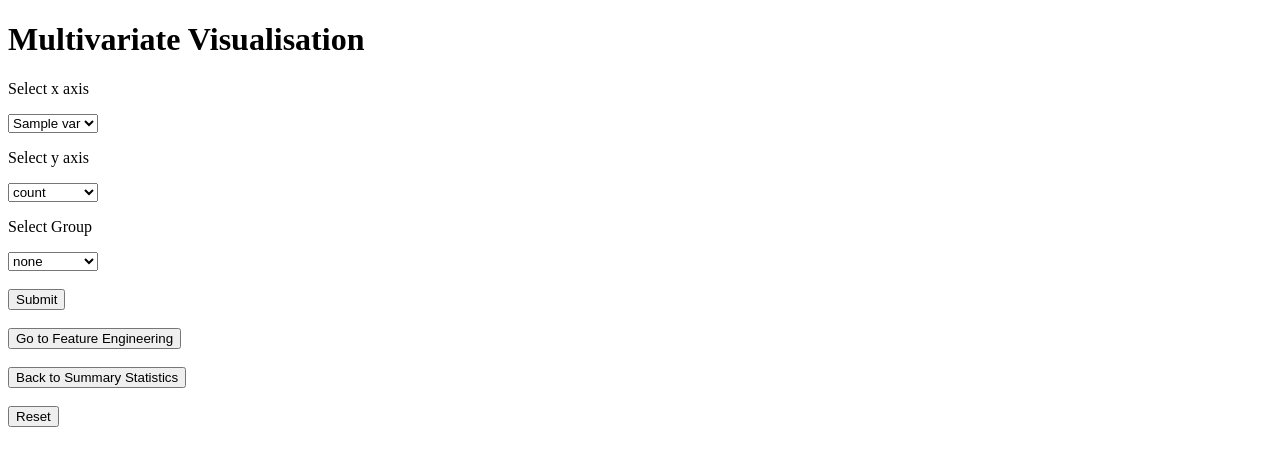
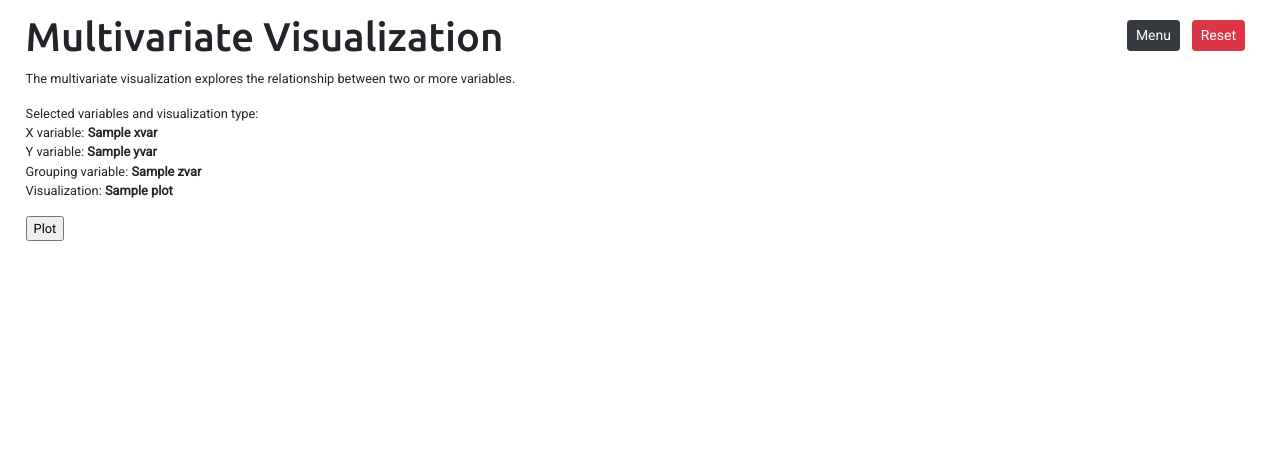
Before and after one commit to felicialeow/cs50project, a Flask app: template templates/selectmultivar.html in a window 1280 px wide. Shown: the top 466 px of the page. Run offline with Flask 2, Linux system fonts and the light colour scheme; the template is opened without the code that fills it: most values are stand-ins (such as "Sample title", 1, 10 or a date in 2020); some libraries are stand-ins or nearby versions.

Commit message:
update select multiple variables, added new plots for multivariateplot

```diff
--- a/app.py
+++ b/app.py
@@ -37,10 +37,12 @@ def start_session():
                     'vartype_filepath',
                     'vartype_FIXED_filepath',
                     'excludedvar_filepath',
-                    'method',
-                    'variable']
+                    'fig_sizex',
+                    'fig_sizey']
     for info in list_of_info:
         session[info] = ""
+    session['fig_sizex'] = 7
+    session['fig_sizey'] = 4
 
 
 # Helper function 3: clear session information
@@ -122,6 +124,50 @@ def set_figure_params():
 
 
 set_figure_params
+
+
+# Helper function 9: check if categorical variable can be converted to numeric
+def testnumeric(var, df):
+    def numericval(value):
+        try:
+            float(value)
+            f = True
+        except:
+            f = False
+
+        try:
+            int(value)
+            i = True
+        except:
+            i = False
+        return f or i
+
+    var_df = df[var]
+    return all([numericval(value) for value in var_df])
+
+
+# Helper function 10: generate list of plot
+def generate_plottype(combi):
+    allplots = [['scatter-plot', 'numeric-numeric', 'Shows the correlation between x-variable and y-variable. It describes how x-variable changes with y-variable.'],
+                ['line-plot', 'numeric-numeric',
+                 'Shows the linear correlation between x-variable and y-variable.'],
+                ['box-plot', 'numeric-categorical',
+                 'Compare the range and spread of x-variable across categories of y-variable.'],
+                ['bar-plot_sum', 'numeric-categorical',
+                 'Sum of x-variable for each group of y-variable'],
+                ['bar-plot_average', 'numeric-categorical',
+                 'Average of x-variable for each group of y-variable'],
+                ['count-plot', 'categorical-categorical',
+                 'Count of x-variable across each group of y-variable. NOTE: Limit to two groups of y-variable'],
+                ['density-plot', 'numeric-categorical',
+                 'Compare the distribution of x-variable for each group of y-variable']
+                ]
+    if combi == 'all':
+        return allplots
+    elif (combi == 'numeric-categorical') or (combi == 'categorical-numeric'):
+        return [plot for plot in allplots if ('numeric-categorical' == plot[1]) or ('categorical-numeric' == plot[1])]
+    else:
+        return [plot for plot in allplots if combi in plot[1]]
 
 
 # Upload file
@@ -234,7 +280,16 @@ def datatype():
             vartype = pd.read_csv(session.get('vartype_FIXED_filepath'))
         else:
             vartype = pd.read_csv(session.get('vartype_filepath'))
+        # check if categorical variable can be converted into numerical variable
         vartype_list = list(zip(vartype['column'], vartype['class']))
+        var_fixed = []
+        for var in vartype_list:
+            if var[1] == 'numeric':
+                var_fixed.append(True)
+            else:
+                var_fixed.append(not (testnumeric(var[0], df)))
+        vartype_list = list(
+            zip(vartype['column'], vartype['class'], var_fixed))
 
         # user redirected to datatype.html
         if request.form.get('redirect') == 'datatype':
@@ -796,101 +851,169 @@ def datatransformed():
         return redirect('/')
 
 
+# Select variables for multivariate plot
 @app.route('/selectmultivar', methods=['GET', 'POST'])
 def selectmultivar():
-
-    # read files
-    vartype_df = pd.read_csv(session.get('vartype_filepath'))
-    excludedvar_df = pd.read_csv(session.get('excludedvar_filepath'))
-    includedvar = excludedvar_df.loc[~excludedvar_df['exclude'], 'column'].tolist(
-    )
-    # categorical variables for x and group
-    categoricalvar = [
-        col for col in includedvar if col in vartype_df.loc[vartype_df['class'] == 'categorical', 'column'].values]
-    # numeric variables for y
-    numericvar = [
-        col for col in includedvar if col in vartype_df.loc[vartype_df['class'] == 'numeric', 'column'].values]
-
-    return render_template('selectmultivar.html', xs=includedvar, ys=numericvar, groups=categoricalvar)
+    # current session
+    if request.method == 'POST':
+        # read files
+        df = pd.read_csv(session.get('uploaded_data_file_path'))
+        vartype_df = pd.read_csv(session.get('vartype_filepath'))
+        excludedvar_df = pd.read_csv(session.get('excludedvar_filepath'))
+        includedvar = excludedvar_df.loc[~excludedvar_df['exclude'], 'column'].tolist(
+        )
+        # xvar not chosen
+        if not request.form.get('selectedx'):
+            return render_template('selectmultivar.html', allplots=generate_plottype('all'), xvar=includedvar, submit='no')
+        # xvar chosen
+        else:
+            xvar = request.form.get('xvar')
+            includedvar = [var for var in includedvar if var != xvar]
+            # yvar not chosen
+            if not request.form.get('selectedy'):
+                return render_template('selectmultivar.html', allplots=generate_plottype('all'), xvar=[xvar], yvar=includedvar, submit='no')
+            # xvar and yvar chosen
+            else:
+                yvar = request.form.get('yvar')
+                xtype = vartype_df.loc[vartype_df['column']
+                                       == xvar, 'class'].values[0]
+                ytype = vartype_df.loc[vartype_df['column']
+                                       == yvar, 'class'].values[0]
+                # zvar not chosen
+                if not request.form.get('selectedz'):
+                    if (xtype == 'numeric') and (ytype == 'numeric'):
+                        includedvar = [
+                            var for var in includedvar if var != yvar]
+                        includedvar = [
+                            var for var in includedvar if var in vartype_df.loc[vartype_df['class'] == 'categorical', 'column'].to_list()]
+                        includedvar.append('No-grouping')
+                    else:
+                        includedvar = ['noz']
+                    return render_template('selectmultivar.html', allplots=generate_plottype('all'), xvar=[xvar], yvar=[yvar], zvar=includedvar, submit='no')
+                # xvar, yvar and zvar chosen
+                else:
+                    zvar = request.form.get('zvar')
+                    # plot not chosen
+                    if not request.form.get('selectedplot'):
+                        plots = generate_plottype(xtype+'-'+ytype)
+                        plots = [plot[0] for plot in plots]
+                        # exclude count-plot if yvar has more than 2 levels
+                        if (xtype == 'categorical') and (ytype == 'categorical'):
+                            if (df[yvar].nunique() > 2) and (df[xvar].nunique() > 2):
+                                plots.remove('count-plot')
+                        # no available plot
+                        if len(plots) == 0:
+                            plots = ['No-plot']
+                        return render_template('selectmultivar.html', allplots=generate_plottype('all'), xvar=[xvar], yvar=[yvar], zvar=[zvar], plots=plots, submit='no')
+                    # all variables and plot chosen
+                    else:
+                        plot = request.form.get('plot')
+                        return render_template('selectmultivar.html', xvar=xvar, yvar=yvar, zvar=zvar, plot=plot, submit='yes')
+    # restart session
+    else:
+        return redirect('/')
 
 
 # Multivariate plot
-# https://www.kaggle.com/code/alokevil/simple-eda-for-beginners
-
-
 @app.route('/multivariateplot', methods=['GET', 'POST'])
 def multivariateplot():
-    x = request.form.get('selected_x')
-    y = request.form.get('selected_y')
-    z = request.form.get('selected_group')
+    # current session
+    if request.method == 'POST':
+        # read all files
+        df = pd.read_csv(session.get('uploaded_data_file_path'))
+        vartype_df = pd.read_csv(session.get('vartype_filepath'))
 
-    if x is not None:
-        session['x'] = x
+        # get form parameters
+        xvar = request.form.get('xvar')
+        xtype = vartype_df.loc[vartype_df['column'] == xvar, 'class'].values[0]
+        yvar = request.form.get('yvar')
+        ytype = vartype_df.loc[vartype_df['column'] == yvar, 'class'].values[0]
+        zvar = request.form.get('zvar')
+        plot = request.form.get('plot')
+
+        # subset data set
+        if (zvar != 'noz') and (zvar != 'No-grouping'):
+            df = df[[xvar, yvar, zvar]].copy()
+        else:
+            df = df[[xvar, yvar]]
+        # convert variable type
+        for col in df.columns.tolist():
+            vartype = vartype_df.loc[vartype_df['column']
+                                     == col, 'type'].values[0]
+            df[col] = df[col].astype(vartype)
+
+        # buffer to store image file
+        buf = BytesIO()
+
+        # adjust figure size in x dimension
+        if request.form.get('changex'):
+            sizex = session.get('fig_sizex')
+            if request.form.get('changex') == "Expand X axis":
+                session['fig_sizex'] = sizex + 1
+            else:
+                session['fig_sizex'] = sizex - 1
+
+        # empty canvas for plotting
+        fig = plt.figure(figsize=(session['fig_sizex'], session['fig_sizey']))
+        ax = fig.add_subplot()
+
+        # plot
+        if plot == 'box-plot':
+            if xtype == 'numeric':
+                sns.boxplot(data=df, x=xvar, y=yvar,
+                            orient='h', palette='rainbow')
+            else:
+                sns.boxplot(data=df, x=yvar, y=xvar,
+                            orient='h', palette='rainbow')
+        elif plot == 'bar-plot_sum':
+            if xtype == 'numeric':
+                aggregated = df.groupby(yvar)[xvar].sum().reset_index()
+                sns.barplot(data=aggregated, x=xvar, y=yvar,
+                            errwidth=0, palette='rainbow')
+            else:
+                aggregated = df.groupby(xvar)[yvar].sum().reset_index()
+                sns.barplot(data=aggregated, x=yvar, y=xvar,
+                            errwidth=0, palette='rainbow')
+        elif plot == 'bar-plot_average':
+            if xtype == 'numeric':
+                aggregated = df.groupby(yvar)[xvar].mean().reset_index()
+                sns.barplot(data=aggregated, x=xvar, y=yvar,
+                            errwidth=0, palette='rainbow')
+            else:
+                aggregated = df.groupby(xvar)[yvar].mean().reset_index()
+                sns.barplot(data=aggregated, x=yvar, y=xvar,
+                            errwidth=0, palette='rainbow')
+        elif plot == 'density-plot':
+            if xtype == 'numeric':
+                sns.kdeplot(data=df, x=xvar, hue=yvar, fill=True,
+                            common_norm=False, palette='rainbow', alpha=.5, linewidth=1)
+            else:
+                sns.kdeplot(data=df, x=yvar, hue=xvar, fill=True,
+                            common_norm=False, palette='rainbow', alpha=.5, linewidth=1)
+        elif plot == 'count-plot':
+            if df[xvar].nunique() == 2:
+                sns.countplot(data=df, y=yvar, hue=xvar, palette='rainbow')
+            else:
+                sns.countplot(data=df, y=xvar, hue=yvar, palette='rainbow')
+        elif plot == 'scatter-plot':
+            if (zvar == 'noz') or (zvar == 'No-grouping'):
+                sns.scatterplot(data=df, x=xvar, y=yvar, palette='rainbow')
+            else:
+                sns.scatterplot(data=df, x=xvar, y=yvar,
+                                hue=zvar, style=zvar, palette='rainbow')
+        elif plot == 'line-plot':
+            if (zvar == 'noz') or (zvar == 'No-grouping'):
+                sns.lineplot(data=df, x=xvar, y=yvar, palette='rainbow')
+            else:
+                sns.lineplot(data=df, x=xvar, y=yvar,
+                             hue=zvar, palette='rainbow')
+
+        plt.tight_layout()
+        plt.savefig(buf, format='png')
+        plot_url = base64.b64encode(buf.getbuffer()).decode("ascii")
+
+        variables = ", ".join(df.columns.tolist())
+        return render_template('multivariateplot.html', xvar=xvar, yvar=yvar, zvar=zvar, plot=plot, variables=variables, plot_url=plot_url)
+    # restart session
     else:
-        x = session.get('x')
-
-    if y is not None:
-        session['y'] = y
-    else:
-        y = session.get('y')
-
-    if z is not None:
-        session['z'] = z
-    else:
-        z = session.get('z')
-
-    # read files
-    vartype_df = pd.read_csv(session.get('vartype_filepath'))
-    excludedvar_df = pd.read_csv(session.get('excludedvar_filepath'))
-    includedvar = excludedvar_df.loc[~excludedvar_df['exclude'], 'column'].tolist(
-    )
-    categoricalvar = [
-        col for col in includedvar if col in vartype_df.loc[vartype_df['class'] == 'categorical', 'column'].values]
-
-    numericvar = [
-        col for col in includedvar if col in vartype_df.loc[vartype_df['class'] == 'numeric', 'column'].values]
-
-    # some inputs are same
-    if x == y or x == z:
-        return render_template('error.html', msg="Error:Please make sure inputs are different")
-    if x in numericvar and y == "_count_":
-        return render_template('error.html', msg="Error:Cannot plot count when x is numeric")
-
-    # if z == "none" and y == "_count_":
-    #     return render_template('error.html', msg="Error:Cannot plot count when group is none or x and group are both categorical")
-
-    file_path = session.get('uploaded_data_file_path')
-    # read all files
-    df = pd.read_csv(file_path)
-
-    # buffer to store image file
-    buf = BytesIO()
-    # # empty canvas for plotting
-    if request.form.get('expandx'):
-        xaxis = session.get('xaxis')
-        xaxis = xaxis + 1
-        session['xaxis'] = xaxis
-    else:
-        session['xaxis'] = 8
-        xaxis = session.get('xaxis')
-    fig = plt.figure(figsize=(xaxis, 6))
-
-    # ax = fig.add_subplot()
-    if y == '_count_' and z != 'none':
-        sns.countplot(x=x, hue=z, data=df, order=df[x].value_counts().index)
-
-    elif z == 'none':
-        if y == '_count_':
-            sns.countplot(x=x, data=df, order=df[x].value_counts().index)
-        elif x in numericvar and y in numericvar:
-            sns.relplot(x=x, y=y, data=df)
-        else:
-            sns.boxplot(x=x, y=y, data=df)
-
-    else:
-        sns.boxplot(x=x, y=y, hue=z, data=df)
-
-    plt.tight_layout()
-    plt.savefig(buf, format='png')
-    plot_url = base64.b64encode(buf.getbuffer()).decode("ascii")
-    return render_template('multivariateplot.html', plot_url=plot_url)
+        return redirect('/')
--- a/templates/BASE.html
+++ b/templates/BASE.html
@@ -29,7 +29,8 @@
         <!-- Reset Button -->
         <div id="reset">
             <form method="GET" action="/">
-                <input type="submit" value="Reset" class="btn btn-danger btn-sm">
+                <input type="submit" value="Reset" class="btn btn-danger btn-sm" data-toggle="tooltip"
+                    data-placement="bottom" title="All changes will disappear. Data file has to be uploaded again.">
             </form>
         </div>
         <!-- Navigation Menu -->
@@ -64,6 +65,12 @@
                         <input type="submit" value="Data Transformation">
                     </form>
                 </li>
+                <li>
+                    <form method="POST" action="/selectmultivar">
+                        <input type="hidden" name="redirect" value="selectmultivar">
+                        <input type="submit" value="Multivariate Visualization">
+                    </form>
+                </li>
             </ul>
         </div>
         {% endblock %}
--- a/templates/datatype.html
+++ b/templates/datatype.html
@@ -45,6 +45,8 @@
                                 {% if col[1] == "numeric" %}
                                 <option value="numeric">Numerical</option>
                                 <option value="categorical">Categorical</option>
+                                {% elif (col[1] == "categorical") and (col[2]) %}
+                                <option value="categorical">Categorical</option>
                                 {% else %}
                                 <option value="categorical">Categorical</option>
                                 <option value="numeric">Numerical</option>
--- a/templates/selectmultivar.html
+++ b/templates/selectmultivar.html
@@ -1,73 +1,127 @@
-<!DOCTYPE html>
-<html lang="en">
+{% extends "BASE.html" %}
 
-<head>
-    <title>CS50 Project</title>
-    <link rel="stylesheet" href="/static/style.css" />
-</head>
-
-<body>
-    <!-- Page content -->
+{% block content %}
+<div>
+    <!-- Introduction -->
+    <h1 id="page-title">Multivariate Visualization</h1>
+    <p>The multivariate visualization explores the relationship between two or more variables.</p>
+    <!-- Plot type -->
+    {% if submit == "no" %}
     <div>
-        <h1>Multivariate Visualisation</h1>
-
-        <form method="POST" action="/multivariateplot">
-            <p>Select x axis</p>
+        <p>The table summarizes different type of visualization and which variable types are suitable to build the
+            graphic.</p>
+        <table border="1" class="dataframe table-style3">
+            <thead>
+                <tr>
+                    <th>Visualization Type</th>
+                    <th>X-variable</th>
+                    <th>Y-variable</th>
+                    <th>Description</th>
+                </tr>
+            </thead>
+            <tbody>
+                {% for plot in allplots %}
+                <tr>
+                    <td>{{plot[0]}}</td>
+                    <td>{{plot[1].split('-')[0]}}</td>
+                    <td>{{plot[1].split('-')[1]}}</td>
+                    <td>{{plot[2]}}</td>
+                </tr>
+                {% endfor %}
+            </tbody>
+        </table>
+        <br>
+    </div>
+    <!-- Select variables for plotting -->
+    <div>
+        <p>Select the x-variable and y-variable use to build graphic:</p>
+        <form method="POST" action="/selectmultivar">
+            {% if xvar %}
             <div>
-                <select required name="selected_x" id="selected_x">
-                    <!-- <option value="none" selected disabled hidden>Select</option> -->
-                    {% for var in xs %}
+                <label for="xvar">X variable:</label>
+                <select required name="xvar" id="xvar">
+                    {% for var in xvar %}
                     <option value={{var}}>{{var}}</option>
                     {% endfor %}
                 </select>
+                <input type="hidden" name="selectedx" value="yes">
             </div>
-
-            <p>Select y axis</p>
+            {% endif %}
+            {% if yvar %}
             <div>
-                <select name="selected_y" id="selected_y">
-                    <!-- <option value="none" selected>Select</option> -->
-                    <option value="_count_">count</option>
-                    {% for var in ys %}
+                <label for="yvar">Y variable:</label>
+                <select required name="yvar" id="yvar">
+                    {% for var in yvar %}
                     <option value={{var}}>{{var}}</option>
                     {% endfor %}
                 </select>
+                <input type="hidden" name="selectedy" value="yes">
             </div>
-
-            <p>Select Group</p>
+            {% endif %}
+            {% if zvar %}
             <div>
-                <select name="selected_group" id="selected_group">
-                    <option value="none" selected>none</option>
-                    {% for var in groups %}
+                {% if zvar[0] != "noz" %}
+                <label for="zvar">Grouping variable:</label>
+                <select required name="zvar" id="zvar">
+                    {% for var in zvar %}
                     <option value={{var}}>{{var}}</option>
                     {% endfor %}
                 </select>
+                {% else %}
+                <label for="zvar">Grouping variable:</label>
+                <select required name="zvar" id="zvar">
+                    <option selected value="noz">Not available</option>
+                </select>
+                {% endif %}
+                <input type="hidden" name="selectedz" value="yes">
             </div>
-            <br>
+            {% endif %}
+            {% if plots %}
+            <div>
+                {% if plots[0] != "No-plot" %}
+                <label for="plot">Visualization Type:</label>
+                <select required name="plot" id="plot">
+                    {% for plot in plots %}
+                    <option value={{plot}}>{{plot}}</option>
+                    {% endfor %}
+                </select>
+                <input type="hidden" name="selectedplot" value="yes">
+                {% endif %}
+            </div>
+            {% endif %}
+            {% if plots %}
+            {% if plots[0] == "No-plot" %}
+            <p style="color: red">No visualization type suitable for selected variables. Please choose other variables.
+            </p>
+            {% else %}
             <input type="submit" value="Submit">
+            {% endif %}
+            {% else %}
+            <input type="submit" value="Submit">
+            {% endif %}
         </form>
-
-
-
-
-        <div>
-            <!-- go to feature engineering -->
-            <br>
-            <form method="GET" action="/newfeature">
-                <input type="submit" value="Go to Feature Engineering">
-            </form>
-            <!-- back to summary statistics -->
-            <br>
-            <form method="GET" action="/numeric">
-                <input type="submit" value="Back to Summary Statistics">
-            </form>
-            <!-- reset button -->
-            <br>
-            <form method="GET" action="/">
-                <input type="submit" value="Reset">
-            </form>
-        </div>
     </div>
-
-</body>
-
-</html>
+    {% else %}
+    <!-- Selected variables and plot type -->
+    <div>
+        <p style="margin: 0px">Selected variables and visualization type:</p>
+        <ul class="unstyle-list">
+            <li>X variable: <b>{{xvar}}</b></li>
+            <li>Y variable: <b>{{yvar}}</b></li>
+            {% if (zvar == 'noz') or (zvar == 'No-grouping') %}
+            {% else %}
+            <li>Grouping variable: <b>{{zvar}}</b></li>
+            {% endif %}
+            <li>Visualization: <b>{{plot}}</b></li>
+        </ul>
+        <form method="POST" action="/multivariateplot">
+            <input type="hidden" name="xvar" value={{xvar}}>
+            <input type="hidden" name="yvar" value={{yvar}}>
+            <input type="hidden" name="zvar" value={{zvar}}>
+            <input type="hidden" name="plot" value={{plot}}>
+            <input type="submit" name="multivariateplot" value="Plot">
+        </form>
+    </div>
+    {% endif %}
+</div>
+{% endblock %}
--- a/templates/selectvariable.html
+++ b/templates/selectvariable.html
@@ -2,7 +2,7 @@
 
 {% block content %}
 <div>
-    <!-- Introduction-->
+    <!-- Introduction -->
     <h1 id="page-title">Univariate Visualization</h1>
     <p>The univariate visualization provides a more complete picture of the data than non-graphical methods. It is
         quicker to understand the distribution of data as well as to identify outliers and anomalies.</p>
--- a/templates/univariateplot.html
+++ b/templates/univariateplot.html
@@ -58,9 +58,8 @@
             age variable cannot
             take negative values.</p>
         {% else %}
-        <p>Note: Consider renaming label to more meaningful and concise (less than 20 characters)
-            category label.
-            Category labels with low count can be merged into new group.</p>
+        <p>Note: Categorical labels should be meaningful and concise (less than 20 characters). Labels with low count
+            can be merged into new group.</p>
         {% endif %}
     </div>
 </div>
```
Also changed, not shown: static/uploadfile/excludedvar.csv (deleted, +0 -17 lines), static/uploadfile/vartype.csv (deleted, +0 -17 lines), static/uploadfile/vartype_FIXED.csv (deleted, +0 -16 lines), templates/error.html (deleted, +0 -34 lines), templates/multivariateplot.html (+21 -47 lines), README.md, static/uploadfile/adult.csv (deleted), static/uploadfile/backup.csv (deleted).
